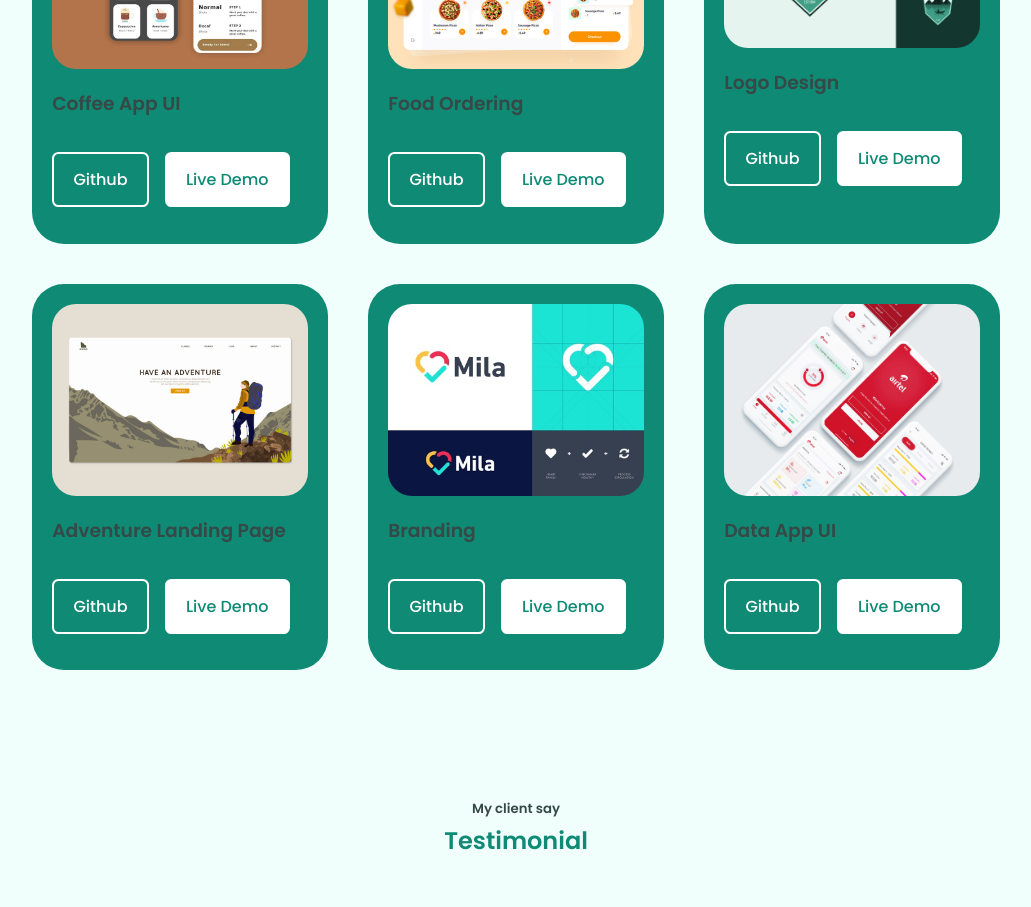
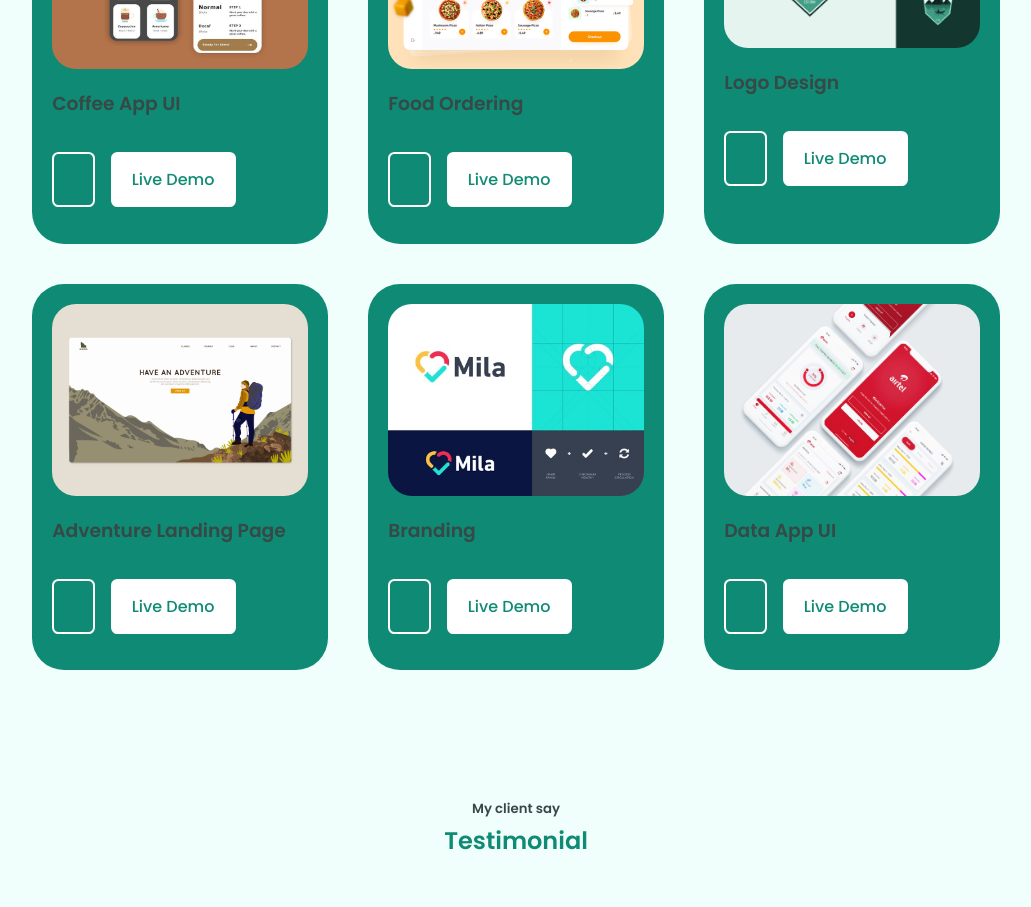
Before and after one commit to kingorianderson/Me, a React (Create React App) app: page / in a window 1280 px wide. Shown: the part 2300-3207 px from the top of the page, without its empty margins (124-1155 px from the left). Built offline with nearby package versions, Linux system fonts and the light colour scheme.

Commit message:
update item.map

```diff
--- a/src/components/gallery/Card.js
+++ b/src/components/gallery/Card.js
@@ -12,8 +12,8 @@ const Card = ({ item }) => {
               </div>
               <h3>{Val.title}</h3>
               <div className="portfolio_item-btn">
-                <a href={Val.github} className="gallery_btn" target="_blank">
-                  Github
+                <a href={Val.link} className="gallery_btn" target="_blank">
+                  {Val.button}
                 </a>
                 <a
                   href={Val.demo}
```
